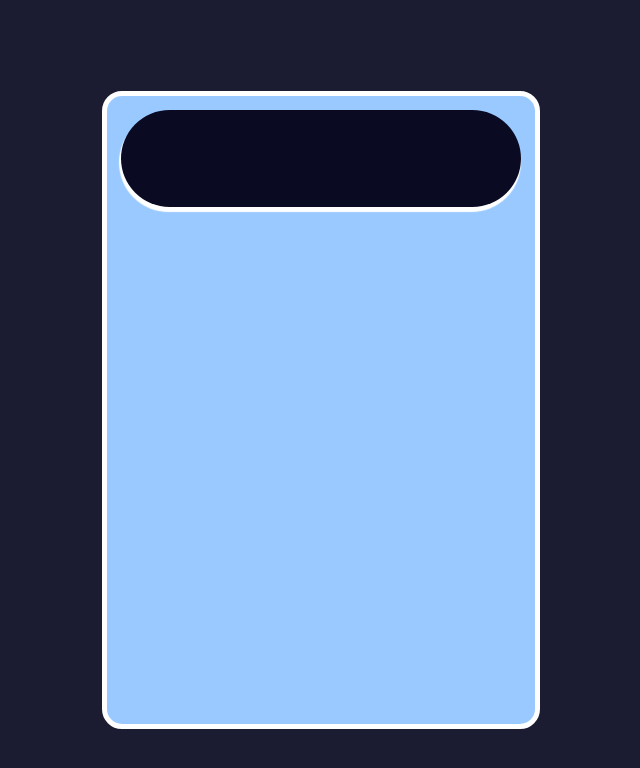
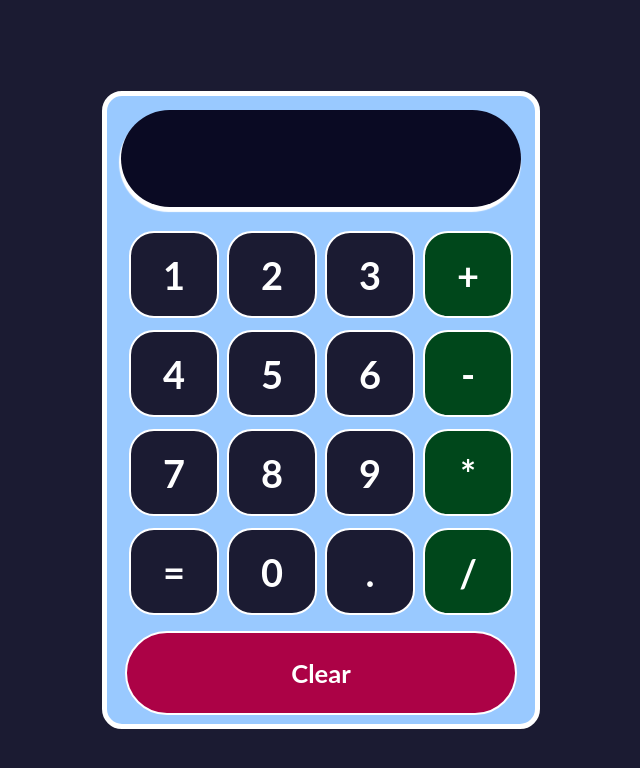
Before and after one commit to GitEdy2/calculadora-app, a React (Create React App) app: page / in a window 1280 px wide. Shown: the top 768 px of the page, without its empty margins (319-959 px from the left). Built offline with nearby package versions, Linux system fonts and the light colour scheme.

Commit message:
Construccion de aplicacion con componentes

```diff
--- a/src/App.js
+++ b/src/App.js
@@ -1,17 +1,57 @@
 import { useState } from 'react';
+import { evaluate } from 'mathjs';
 import './App.css';
 import Pantalla from './components/Pantalla';
+import Boton from './components/Boton';
+import BotonClear from './components/BotonClear'
 
 function App() {
 
   const[input, setInput] = useState('');
 
+  const agregarInput = val => {
+    setInput(input + val);
+  };
 
+  const calcularResultado = () => {
+    if (input) {
+      setInput(evaluate(input))
+    }
+  }
 
   return (
     <div className="App">
       <div className='contenedor-calculadora'>
         <Pantalla input={input}/>
+        <div className='fila'>
+          <Boton manejarClic={agregarInput}>1</Boton>
+          <Boton manejarClic={agregarInput}>2</Boton>
+          <Boton manejarClic={agregarInput}>3</Boton>
+          <Boton manejarClic={agregarInput}>+</Boton>
+        </div>
+        <div className='fila'>
+          <Boton manejarClic={agregarInput}>4</Boton>
+          <Boton manejarClic={agregarInput}>5</Boton>
+          <Boton manejarClic={agregarInput}>6</Boton>
+          <Boton manejarClic={agregarInput}>-</Boton>
+        </div>
+        <div className='fila'>
+          <Boton manejarClic={agregarInput}>7</Boton>
+          <Boton manejarClic={agregarInput}>8</Boton>
+          <Boton manejarClic={agregarInput}>9</Boton>
+          <Boton manejarClic={agregarInput}>*</Boton>
+        </div>
+        <div className='fila'>
+          <Boton manejarClic={calcularResultado}>=</Boton>
+          <Boton manejarClic={agregarInput}>0</Boton>
+          <Boton manejarClic={agregarInput}>.</Boton>
+          <Boton manejarClic={agregarInput}>/</Boton>
+        </div>
+        <div className='fila'>
+          <BotonClear manejarClear={() => setInput('')}>
+            Clear
+          </BotonClear>
+        </div>
       </div>
     </div>
   );
```
